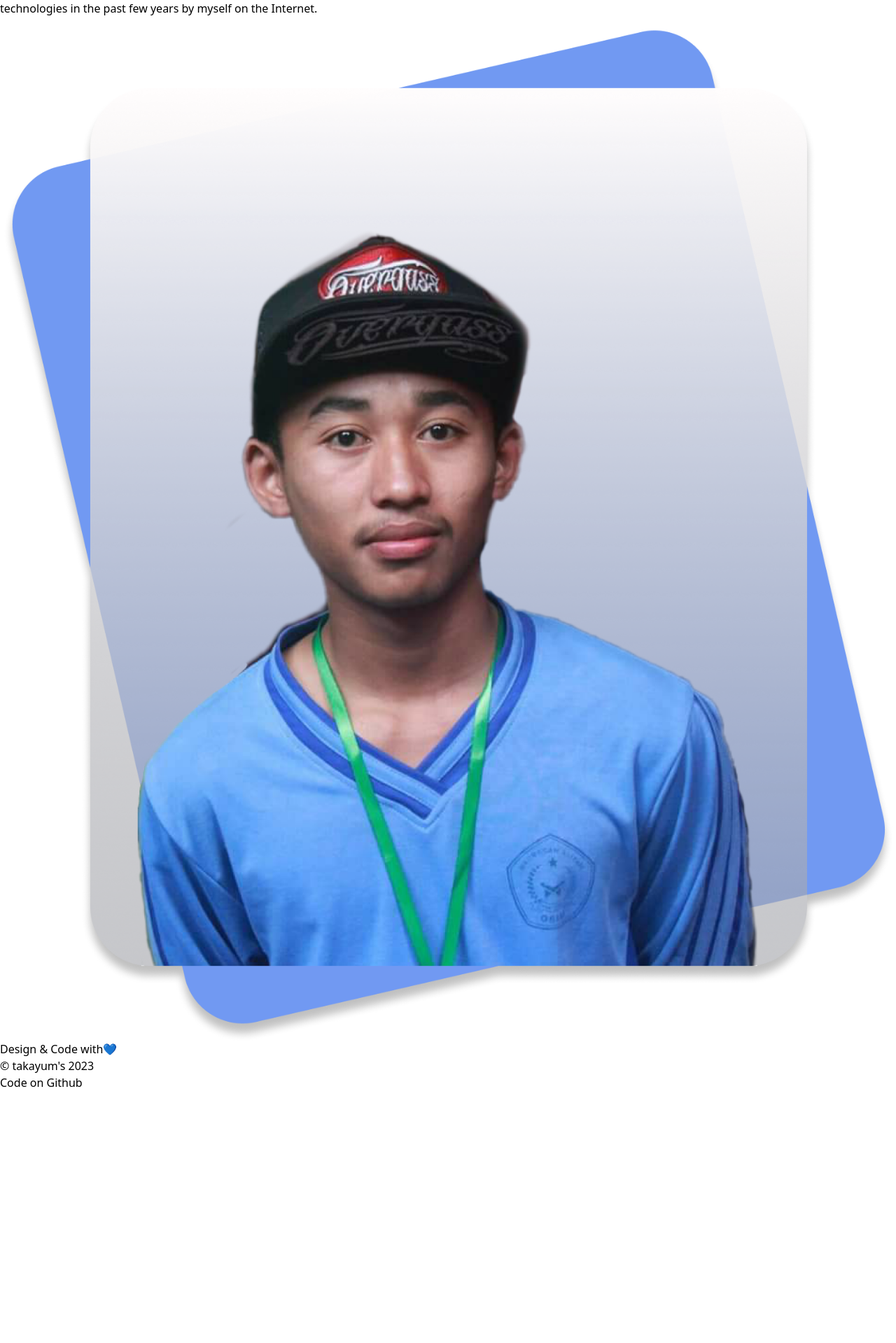
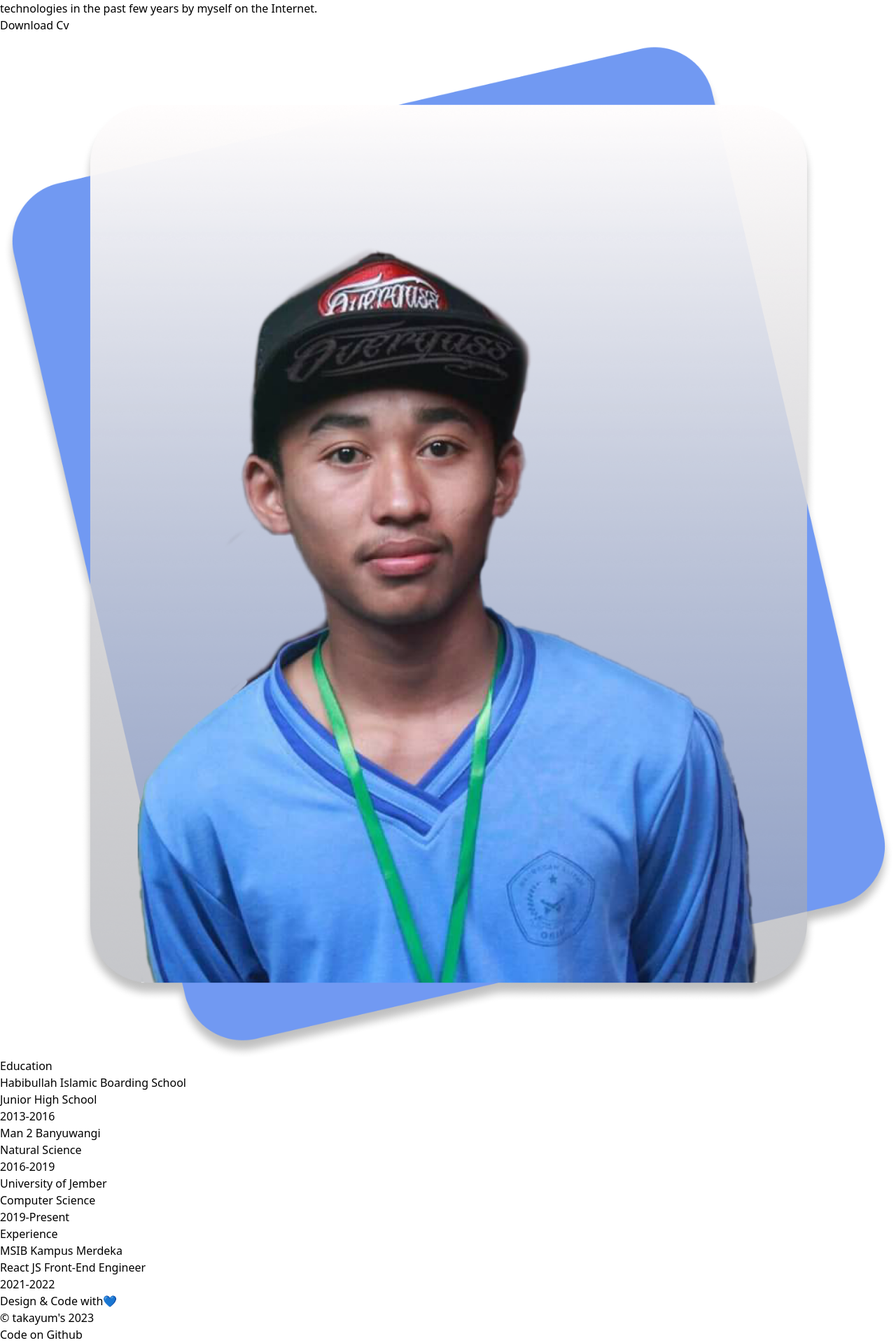
Before and after one commit to TakayumAja/TakayumAja.github.io, a React (Vite) app: page /about in a window 1280 px wide. Shown: the part 168-2087 px from the top of the page at 70% size. Before the commit the page ends 1727 px from the top, so only its background shows below. Built offline with nearby package versions, Linux system fonts and the light colour scheme.

Commit message:
About - Download Cv, Education, and Experience

```diff
--- a/src/components/molecules/Footer/index.jsx
+++ b/src/components/molecules/Footer/index.jsx
@@ -1,4 +1,5 @@
 import React from "react";
+import { Link } from "react-router-dom";
 
 const Footer = () => {
   return (
@@ -7,7 +8,12 @@ const Footer = () => {
         <p className="hidden lg:block">Design &amp; Code with💙</p>
         <p>© takayum's 2023</p>
         <p className="hidden lg:block">
-          Code on <span className="text-blue-600">Github</span>
+          Code on{" "}
+          <span className="text-blue-600">
+            <a href="https://github.com/TakayumAja/" target="_blank">
+              Github
+            </a>
+          </span>
         </p>
       </div>
     </div>
--- a/src/components/molecules/Navbar/index.jsx
+++ b/src/components/molecules/Navbar/index.jsx
@@ -8,7 +8,7 @@ const Navbar = () => {
     setOpen(!open);
   };
   return (
-    <header className="backdrop-blur-md  text-white">
+    <header className="bg-gray-900 text-white">
       <nav className="container mx-auto md:px-0 flex justify-between items-center h-16 px-4">
         <Link to={"/"} className="font-semibold text-xl">
           ✨takayum's
@@ -31,7 +31,7 @@ const Navbar = () => {
         </div>
 
         <div
-          className={`absolute py-2 left-0 top-12 right-0 flex items-center justify-center flex-col gap-4 rounded-b-md  text-base shadow-md shadow-blue-500/50 backdrop-blur-md  ${
+          className={`absolute  py-2 left-0 top-12 right-0 bg-gray-900 flex items-center justify-center flex-col gap-4 rounded-b-md  text-base shadow-md shadow-blue-500/50 backdrop-blur-md  ${
             open ? "block" : "hidden"
           }`}
         >
--- a/src/pages/About/Index.jsx
+++ b/src/pages/About/Index.jsx
@@ -7,9 +7,12 @@ const AboutPage = () => {
       <div className="mx-auto container px-4">
         <div
           id="aboutWrapper"
-          className="flex flex-col-reverse gap-4 md:flex-row items-center justify-between"
+          className="flex flex-col-reverse gap-4 md:flex-row items-center justify-between mb-12"
         >
-          <div id="aboutme" className="md:w-3/6">
+          <div
+            id="aboutme"
+            className="md:w-3/6 flex flex-col items-center md:items-start"
+          >
             <h1 className="font-bold text-3xl lg:text-4xl xl:text-5xl md:mb-6 mb-2">
               About Me
             </h1>
@@ -19,12 +22,15 @@ const AboutPage = () => {
               Java, Indonesia. I was born in Banyuwangi on October 12, 2001 (21
               years old).
             </p>
-            <p className="leading-relaxed text-justify  md:text-base text-sm lg:text-lg">
+            <p className="leading-relaxed text-justify  md:text-base text-sm lg:text-lg lg:mb-8 mb-4">
               I have experience as a Junior Web Developer. I have an interest in
               a career as a Front-end Developer. I’m a fast learner and
               self-taught. I have learned a lot of new technologies in the past
               few years by myself on the Internet.
             </p>
+            <button className="px-4 py-4 md:px-6 rounded-lg bg-blue-600 font-semibold">
+              Download Cv
+            </button>
           </div>
 
           <div id="img" className="md:w-2/6">
@@ -35,6 +41,50 @@ const AboutPage = () => {
             />
           </div>
         </div>
+
+        <div className="lg:flex lg:justify-between lg:gap-16">
+          <div id="experience" className="mb-10 lg:w-3/6">
+            <h2 className="text-3xl font-semibold mb-8 bg-clip-text text-transparent bg-gradient-to-r from-blue-600 to-white">
+              Education
+            </h2>
+            <div id="item mb-4" className="mb-6">
+              <p className="text-lg font-medium">
+                Habibullah Islamic Boarding School
+              </p>
+              <div className="flex justify-between text-gray-400 text-sm border-b-2 border-blue-500 pb-6">
+                <p>Junior High School</p>
+                <p>2013-2016</p>
+              </div>
+            </div>
+            <div id="item mb-4" className="mb-6">
+              <p className="text-lg font-medium">Man 2 Banyuwangi</p>
+              <div className="flex justify-between text-gray-400 text-sm border-b-2 border-blue-500 pb-6">
+                <p>Natural Science</p>
+                <p>2016-2019</p>
+              </div>
+            </div>
+            <div id="item mb-4" className="mb-6">
+              <p className="text-lg font-medium">University of Jember</p>
+              <div className="flex justify-between text-gray-400 text-sm border-b-2 border-blue-500 pb-6">
+                <p>Computer Science</p>
+                <p>2019-Present</p>
+              </div>
+            </div>
+          </div>
+
+          <div id="experience" className="mb-10 lg:w-3/6">
+            <h2 className="text-3xl font-semibold mb-8 bg-clip-text text-transparent bg-gradient-to-r from-blue-600 to-white">
+              Experience
+            </h2>
+            <div id="item mb-4" className="mb-6">
+              <p className="text-lg font-medium">MSIB Kampus Merdeka</p>
+              <div className="flex justify-between text-gray-400 text-sm border-b-2 border-blue-500 pb-6">
+                <p>React JS Front-End Engineer</p>
+                <p>2021-2022</p>
+              </div>
+            </div>
+          </div>
+        </div>
       </div>
     </section>
   );
```
